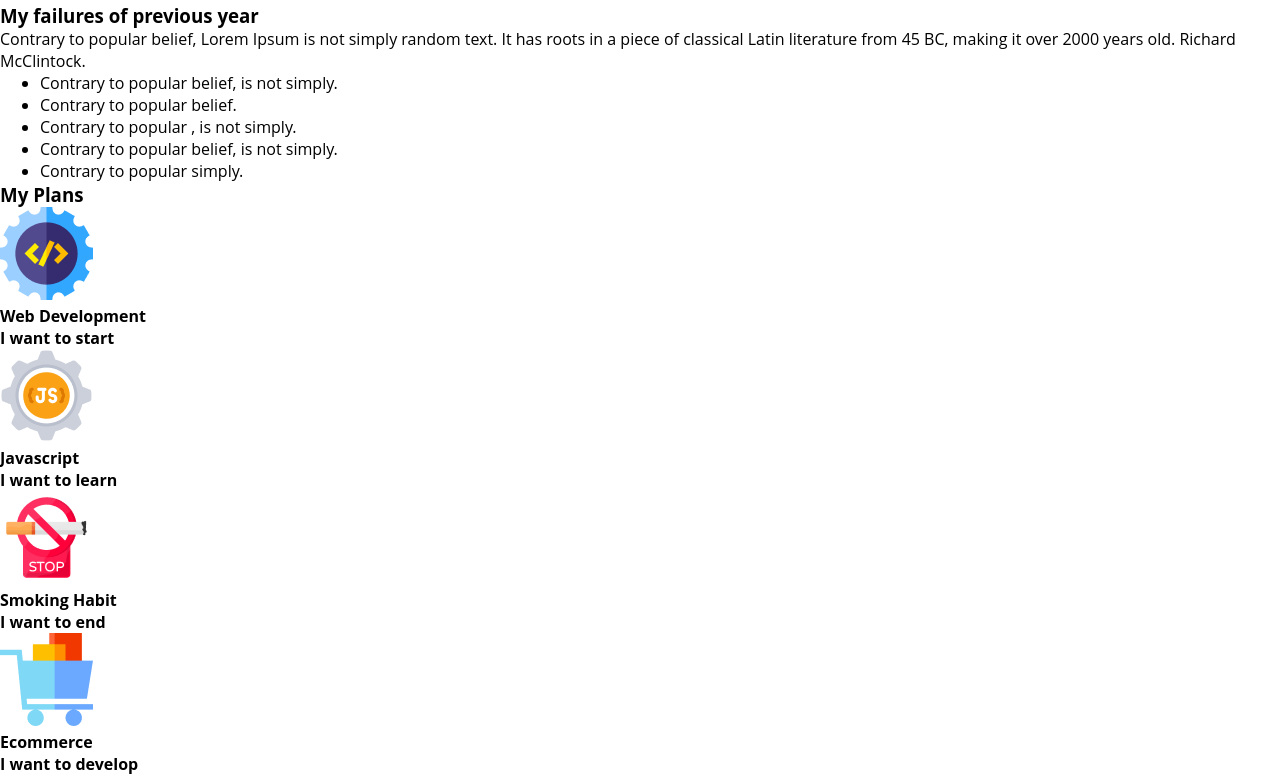
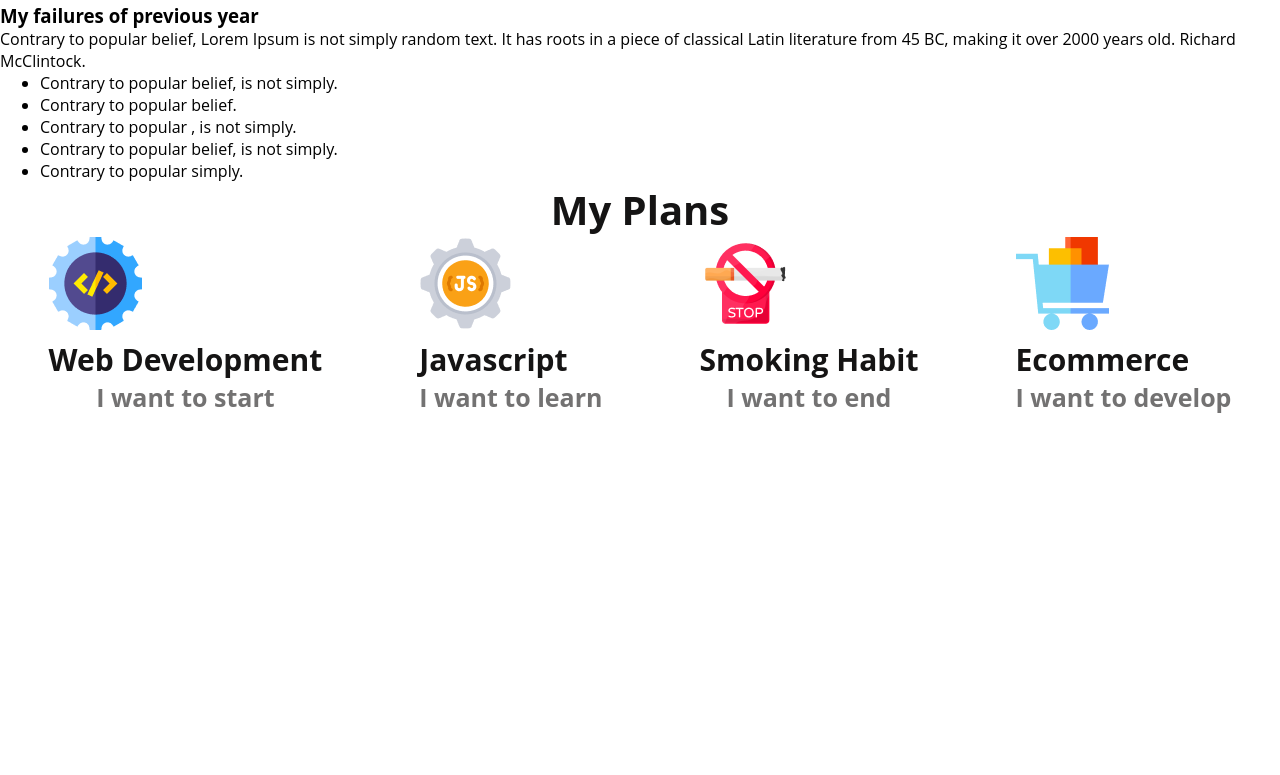
Before and after one commit to Rakibalways/assignment-01, a plain HTML site: page index.html in a window 1280 px wide. Shown: the part 1534-2309 px from the top of the page. After the commit the page ends 1948 px from the top, so only its background shows below. Drawn offline with Linux system fonts and the light colour scheme.

Commit message:
added plans area section

```diff
--- a/styles/style.css
+++ b/styles/style.css
@@ -58,12 +58,25 @@
   margin: 0 auto;
 }
 /* previous year section style */
-.year{
+.plans h3 {
+  text-align: center;
+  font-weight: 700;
+  font-size: 40px;
+  color: #151414;
+}
+.plans-info-container {
+  display: flex;
+  justify-content: space-around;
+}
+.plans .plans-info {
+  font-size: 30px;
+  color: #151414;
+}
+.plans-title{
 
 }
-.section-title{
-
+.plans-description{
+  font-size: 25px;
+  text-align: center;
+  color: #737272;
 }
-.section-description{
-
-}
```
